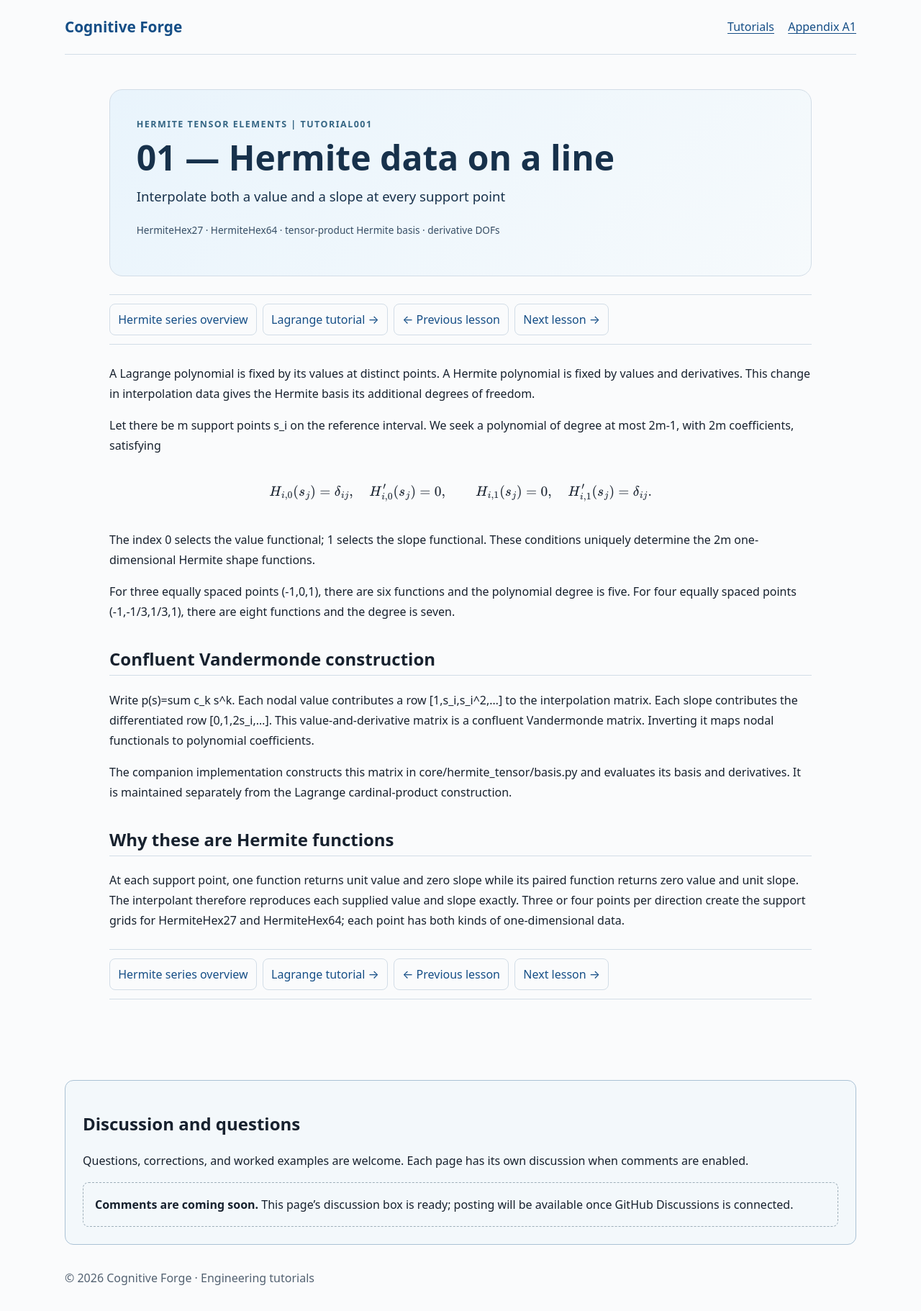
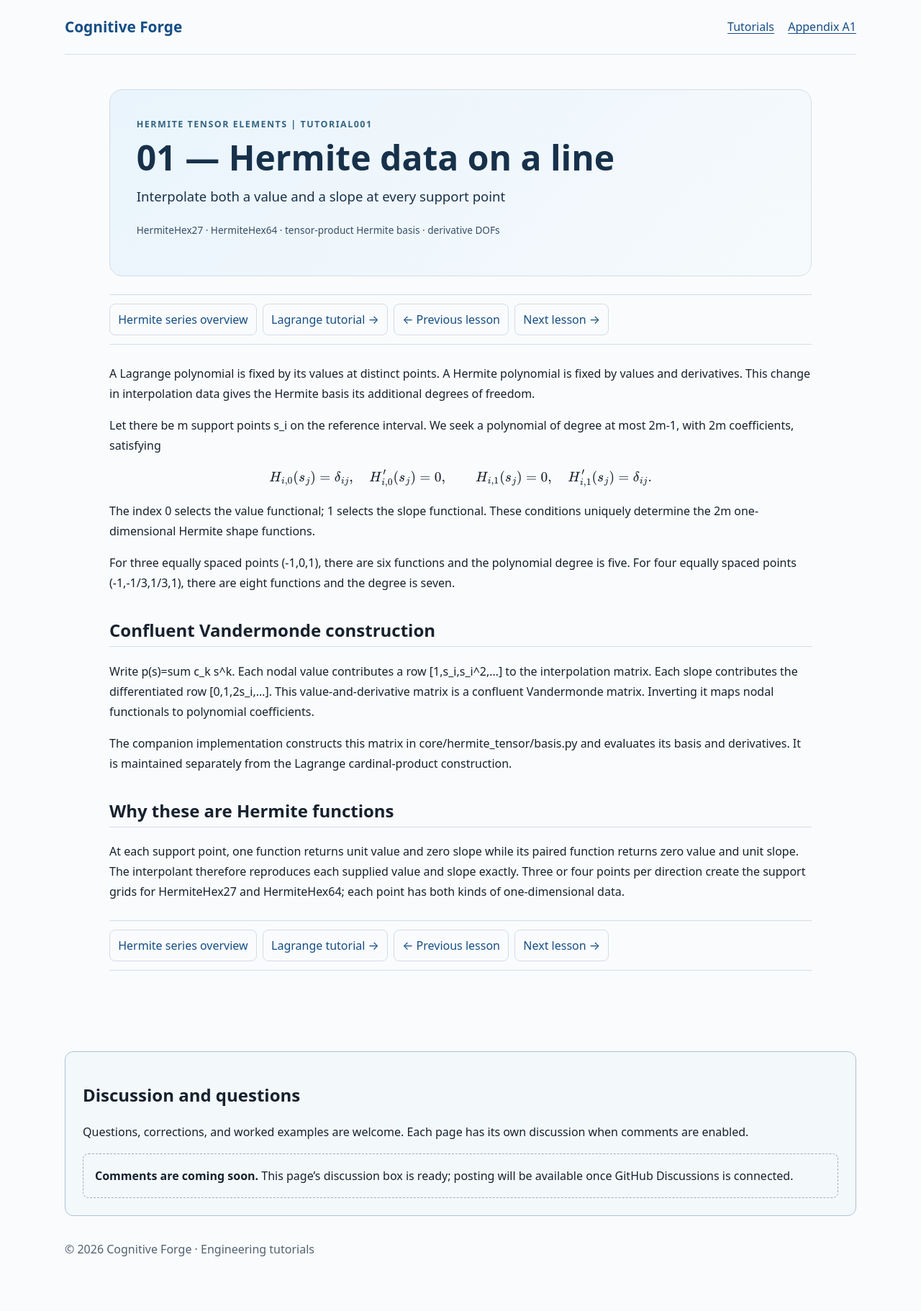
Before and after one commit to cognitiveforge630/cognitiveforge.github.io, a Jekyll site: the page built from tutorials/hermite/tutorial001/01-one-dimensional-hermite.md, in a window 1280 px wide. Shown: the whole page at 72% size. Built offline with Jekyll 4.4.1, drawn with Linux system fonts in a browser that asks for light colours; after the commit the page ends 1782 px from its top, so only the background shows below that.

Commit message:
Use native Kramdown $$ math blocks for reliable MathJax rendering

```diff
--- a/tutorials/hermite/tutorial001/01-one-dimensional-hermite.md
+++ b/tutorials/hermite/tutorial001/01-one-dimensional-hermite.md
@@ -13,13 +13,10 @@ A Lagrange polynomial is fixed by its values at distinct points. A Hermite polyn
 
 Let there be m support points s_i on the reference interval. We seek a polynomial of degree at most 2m-1, with 2m coefficients, satisfying
 
-<div class="hs-equation">
-\[
+$$
 H_{i,0}(s_j)=\delta_{ij},\quad H'_{i,0}(s_j)=0,\qquad
 H_{i,1}(s_j)=0,\quad H'_{i,1}(s_j)=\delta_{ij}.
-
-\]
-</div>
+$$
 
 The index 0 selects the value functional; 1 selects the slope functional. These conditions uniquely determine the 2m one-dimensional Hermite shape functions.
 
```
